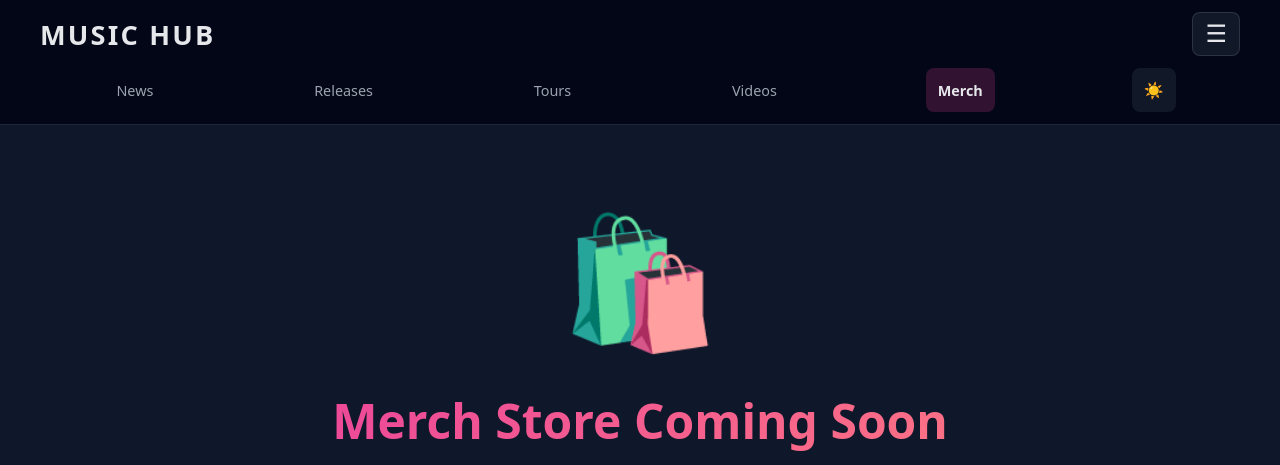
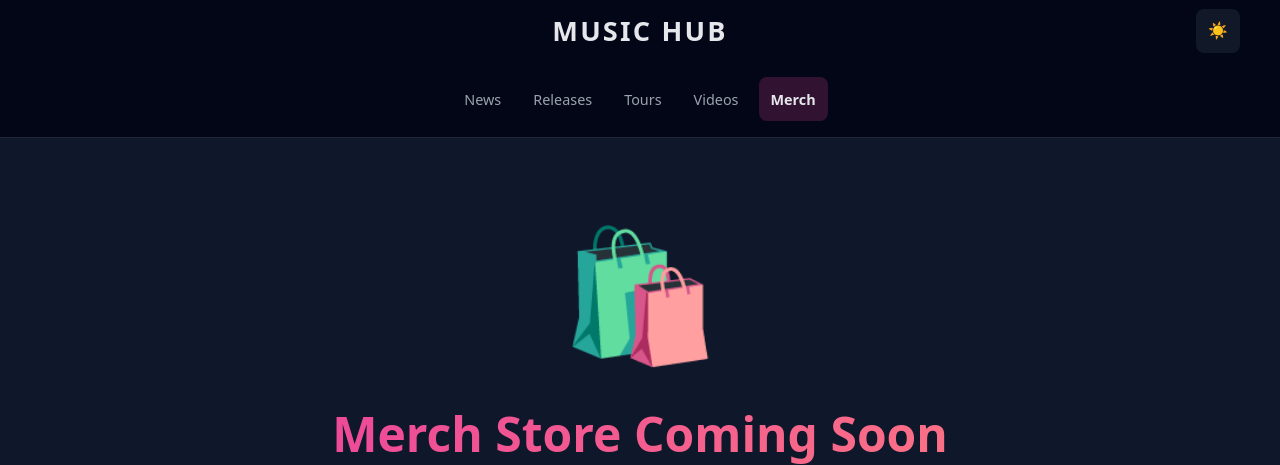
Before and after one commit to ericsjaffe/music-news-site, a Flask app: page /merch in a window 1280 px wide. Shown: the top 465 px of the page. Run offline with Flask 3, Linux system fonts and the light colour scheme.

Commit message:
Center Music Hub title and move navigation to hamburger menu on mobile (hide search/filters on mobile)

```diff
--- a/static/app.js
+++ b/static/app.js
@@ -30,19 +30,19 @@ function updateThemeIcon(theme) {
 // Mobile Menu Toggle
 function initMobileMenu() {
   const mobileMenuToggle = document.getElementById('mobile-menu-toggle');
-  const searchFiltersWrapper = document.getElementById('search-filters-wrapper');
+  const mobileNavWrapper = document.getElementById('mobile-nav-wrapper');
 
-  if (mobileMenuToggle && searchFiltersWrapper) {
+  if (mobileMenuToggle && mobileNavWrapper) {
     mobileMenuToggle.addEventListener('click', () => {
-      const isCollapsed = searchFiltersWrapper.classList.contains('collapsed');
+      const isCollapsed = mobileNavWrapper.classList.contains('collapsed');
 
       if (isCollapsed) {
-        searchFiltersWrapper.classList.remove('collapsed');
-        searchFiltersWrapper.classList.add('expanded');
+        mobileNavWrapper.classList.remove('collapsed');
+        mobileNavWrapper.classList.add('expanded');
         mobileMenuToggle.textContent = '✕'; // X icon
       } else {
-        searchFiltersWrapper.classList.remove('expanded');
-        searchFiltersWrapper.classList.add('collapsed');
+        mobileNavWrapper.classList.remove('expanded');
+        mobileNavWrapper.classList.add('collapsed');
         mobileMenuToggle.textContent = '☰'; // Hamburger icon
       }
     });
--- a/static/styles.css
+++ b/static/styles.css
@@ -76,8 +76,9 @@ body {
   display: flex;
   flex-wrap: wrap;
   align-items: center;
-  justify-content: space-between;
+  justify-content: center;
   gap: 1rem;
+  position: relative;
 }
 
 .site-header h1 {
@@ -85,6 +86,8 @@ body {
   font-size: 1.7rem;
   letter-spacing: 0.08em;
   text-transform: uppercase;
+  text-align: center;
+  flex: 1;
 }
 
 /* Theme Toggle */
@@ -713,7 +716,31 @@ body {
   /* Show mobile menu toggle button */
   .mobile-menu-toggle {
     display: block;
-    order: 2;
+  }
+
+  /* Hide search/filters wrapper on mobile */
+  .search-filters-wrapper {
+    display: none !important;
+  }
+
+  /* Mobile navigation */
+  .nav-links {
+    flex-direction: column;
+    width: 100%;
+    gap: 0;
+    padding: 0.5rem 0;
+  }
+
+  .nav-links a {
+    width: 100%;
+    text-align: center;
+    padding: 1rem;
+    border-bottom: 1px solid var(--border-color);
+    border-radius: 0;
+  }
+
+  .nav-links a:last-child {
+    border-bottom: none;
   }
 
   /* Mobile search form */
@@ -1077,7 +1104,7 @@ body {
 
 /* Mobile Menu Toggle */
 .mobile-menu-toggle {
-  display: block;
+  display: none;
   padding: 0.5rem 0.75rem;
   border: none;
   background: var(--bg-card);
@@ -1088,11 +1115,57 @@ body {
   transition: all 0.2s;
   line-height: 1;
   border: 1px solid var(--border-color);
+  position: absolute;
+  left: 0;
 }
 
 .mobile-menu-toggle:hover {
   background: var(--bg-tertiary);
   border-color: var(--accent-primary);
+}
+
+.theme-toggle {
+  position: absolute;
+  right: 0;
+}
+
+/* Mobile Navigation Wrapper */
+.mobile-nav-wrapper {
+  transition: max-height 0.4s ease-out, opacity 0.3s ease-out;
+  overflow: hidden;
+}
+
+/* Desktop: Always show navigation */
+@media (min-width: 641px) {
+  .mobile-nav-wrapper {
+    max-height: none !important;
+    opacity: 1 !important;
+  }
+
+  .mobile-nav-wrapper.collapsed,
+  .mobile-nav-wrapper.expanded {
+    max-height: none !important;
+    opacity: 1 !important;
+  }
+
+  .nav-links {
+    display: flex;
+    justify-content: center;
+    padding: 1rem 0;
+  }
+}
+
+/* Mobile: Collapsible navigation */
+@media (max-width: 640px) {
+  .mobile-nav-wrapper.collapsed {
+    max-height: 0;
+    opacity: 0;
+  }
+
+  .mobile-nav-wrapper.expanded {
+    max-height: 500px;
+    opacity: 1;
+  }
 }
 
 /* Search and Filters Wrapper */
--- a/templates/merch.html
+++ b/templates/merch.html
@@ -14,18 +14,22 @@
   <header class="site-header">
     <div class="container header-inner">
       <h1>Music Hub</h1>
-      <button id="mobile-menu-toggle" class="mobile-menu-toggle" aria-label="Toggle search and filters">☰</button>
+      <button id="mobile-menu-toggle" class="mobile-menu-toggle" aria-label="Toggle menu">☰</button>
+      <button id="theme-toggle" class="theme-toggle" title="Toggle theme">🌙</button>
+    </div>
+
+    <!-- Navigation Links (collapsible on mobile) -->
+    <div id="mobile-nav-wrapper" class="mobile-nav-wrapper collapsed">
       <nav class="nav-links">
         <a href="/">News</a>
         <a href="/releases">Releases</a>
         <a href="/touring">Tours</a>
         <a href="/videos">Videos</a>
         <a href="/merch" class="active">Merch</a>
-        <button id="theme-toggle" class="theme-toggle" title="Toggle theme">🌙</button>
       </nav>
     </div>
 
-    <!-- Collapsible Search Form -->
+    <!-- Collapsible Search Form (desktop only) -->
     <div id="search-filters-wrapper" class="search-filters-wrapper collapsed">
       <div class="container">
         <form method="get" action="/" class="search-form">
```
Also changed, not shown: templates/error.html (+6 -1 lines), templates/index.html (+6 -2 lines), templates/release_detail.html (+6 -1 lines), templates/releases.html (+7 -3 lines), templates/touring.html (+7 -3 lines), templates/videos.html (+7 -3 lines).
